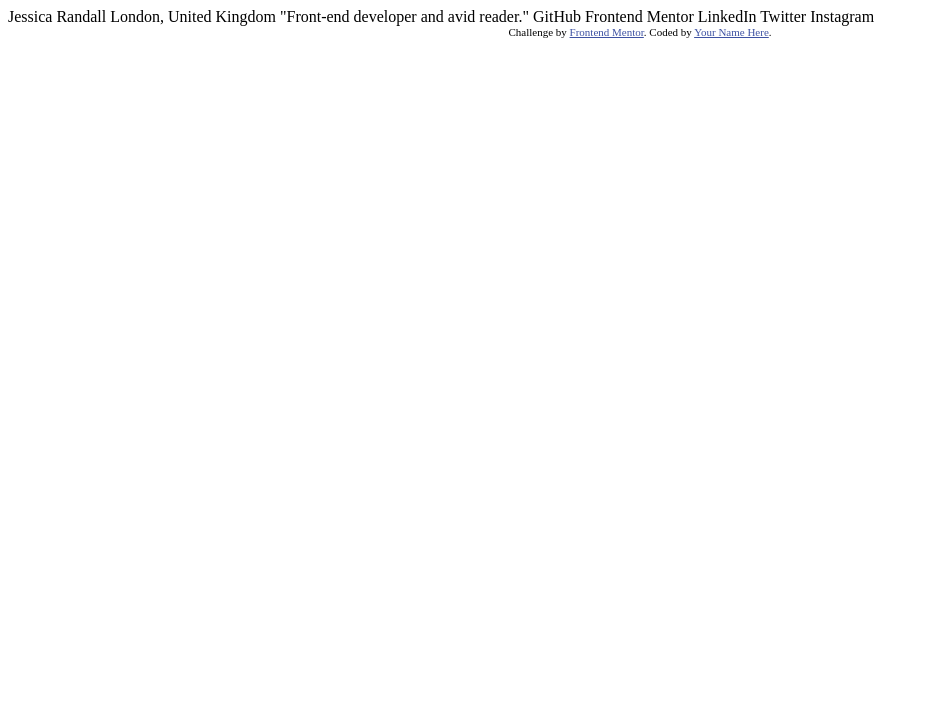
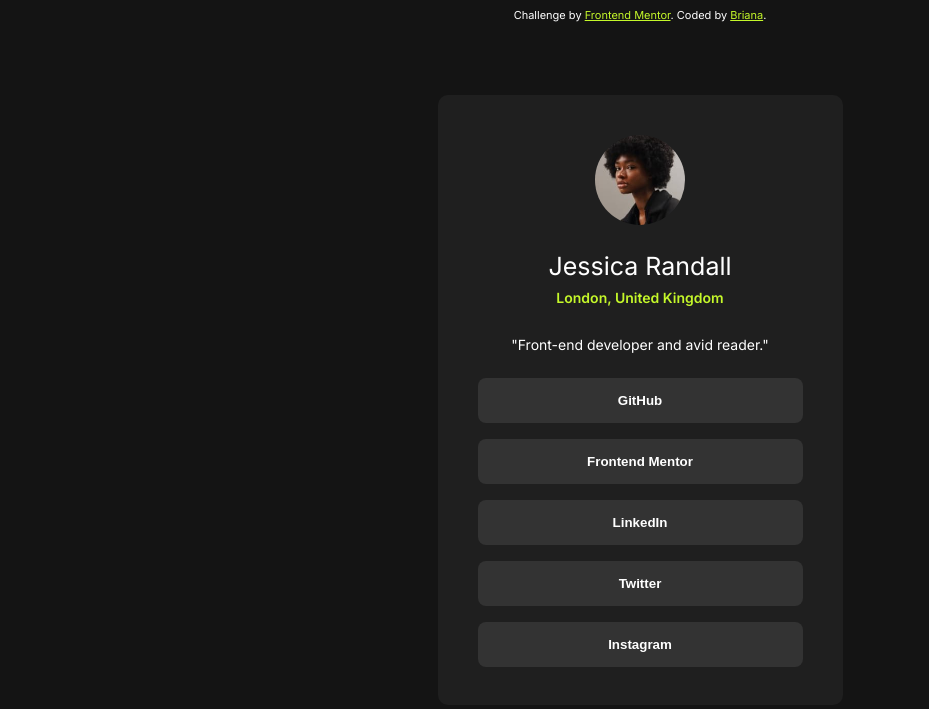
Before and after one commit to walkerbb216/social-links-profile, a plain HTML site: page index.html in a window 1280 px wide. Shown: the whole page, without its empty margins (0-929 px from the left). Drawn offline with Linux system fonts and the light colour scheme.

Commit message:
profile card

```diff
--- a/index.html
+++ b/index.html
@@ -5,30 +5,56 @@
   <meta name="viewport" content="width=device-width, initial-scale=1.0"> <!-- displays site properly based on user's device -->
 
   <link rel="icon" type="image/png" sizes="32x32" href="./assets/images/favicon-32x32.png">
+  <link rel="stylesheet" type="text/css" href="styles.css" />
 
   <title>Frontend Mentor | Social links profile</title>
 
   <!-- Feel free to remove these styles or customise in your own stylesheet 👍 -->
   <style>
-    .attribution { font-size: 11px; text-align: center; }
-    .attribution a { color: hsl(228, 45%, 44%); }
+    .attribution { font-size: 11px; text-align: center; color:white; }
+    .attribution a { color: hsl(75, 94%, 57%) }
   </style>
 </head>
 <body>
 
-  Jessica Randall
-  London, United Kingdom
-  "Front-end developer and avid reader."
+  <header>
+    <div class="attribution">
+      Challenge by <a href="https://www.frontendmentor.io?ref=challenge" target="_blank">Frontend Mentor</a>.
+      Coded by <a href="#">Briana</a>.
+    </div>
+  </header>
 
-  GitHub
-  Frontend Mentor
-  LinkedIn
-  Twitter
-  Instagram
+  <main>
+    <div class="card">
 
-  <div class="attribution">
-    Challenge by <a href="https://www.frontendmentor.io?ref=challenge" target="_blank">Frontend Mentor</a>.
-    Coded by <a href="#">Your Name Here</a>.
-  </div>
+      <img src="assets/images/avatar-jessica.jpeg" width="90px" height="90px" alt="Profile Picture">
+
+      <h1 class="name">Jessica Randall</h1>
+      <div class="location">London, United Kingdom</div>
+
+      <div class="sub">"Front-end developer and avid reader."</div>
+
+      <ul>
+        <li>
+          <button>GitHub</button>
+        </li>
+        <li>
+          <button>Frontend Mentor</button>
+        </li>
+        <li>
+          <button>LinkedIn</button>
+        </li>
+        <li>
+          <button>Twitter</button>
+        </li>
+        <li>
+          <button>Instagram</button>
+        </li>
+      </ul>
+
+    </div>
+  </main>
+
+
 </body>
 </html>
--- /dev/null
+++ b/styles.css
@@ -0,0 +1,79 @@
+@import url('https://fonts.googleapis.com/css2?family=Inter:wght@100..900&display=swap');
+
+body{
+    font-family: "Inter", sans-serif;
+    background-color: hsl(0, 0%, 8%);
+}
+
+.card{
+    background-color: hsl(0, 0%, 12%);
+    color: white;
+    width:325px;
+    height: 530px;
+    text-align: center;
+    position: absolute;
+    top: 0;
+    bottom: 0;
+    right: 0;
+    left: 0;
+    margin: auto;
+    padding:40px;
+    border-radius: 10px;
+}
+
+img{
+    border-radius: 46px;
+    margin-bottom: 5px;
+}
+
+h1{
+    margin-bottom: 0px;
+    font-weight: 400;
+    font-size: 25px;
+}
+
+.location{
+    color: hsl(75, 94%, 57%);
+    font-weight: 600;
+    font-size: 14px;
+    margin-top: 8px;
+}
+
+.sub{
+    font-size: 14px;
+    font-weight: 400;
+    margin-top: 30px;
+    margin-bottom: 25px;
+}
+
+ul{
+    list-style-type: none;
+    padding-left: 0;
+}
+
+ul li{
+    margin-bottom: 16px;
+}
+
+button{
+    border:none;
+    background-color: hsl(0, 0%, 20%);
+    color: white;
+    cursor: pointer;
+    width: 100%;
+    padding: 15px 0px;
+    border-radius: 8px;
+    font-weight: 600;
+}
+
+button:hover{
+    background-color: hsl(75, 94%, 57%);
+    color: black;
+}
+
+@media (max-width: 450px) {
+    .card{
+        padding: 23px;
+        width: 300px;
+    }
+}
```
